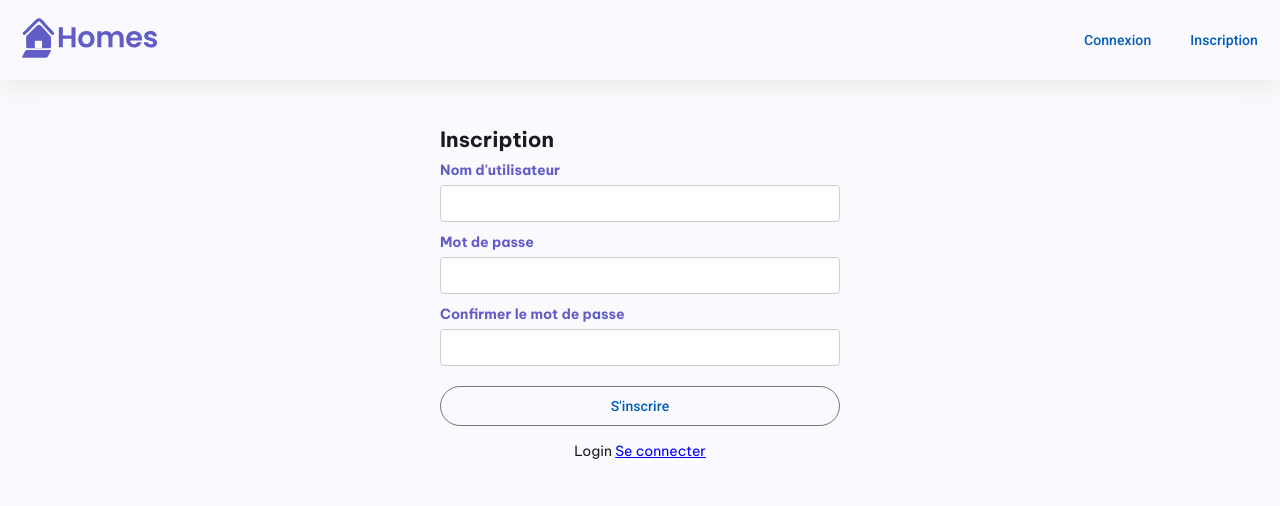
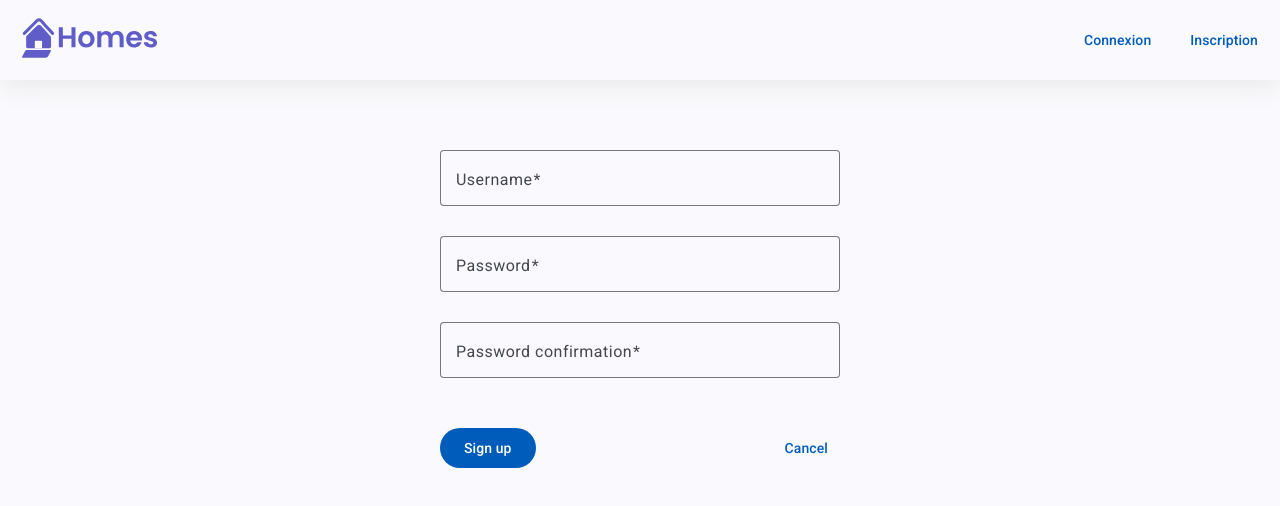
Before and after one commit to GabrielBolduc/Angular-tp1, an Angular app: page /register in a window 1280 px wide. Shown: the top 506 px of the page. Built offline with nearby package versions, Linux system fonts and the light colour scheme.

Commit message:
Commit v2.1

```diff
--- a/src/app/app.css
+++ b/src/app/app.css
@@ -3,28 +3,27 @@
 }
 
 header {
-  display: flex; /* Flexbox pour aligner Logo et Navigation */
+  display: flex;
   justify-content: space-between;
   align-items: center;
   min-height: 60px;
   padding: var(--content-padding);
   box-shadow: 0px 5px 25px var(--shadow-color);
-  flex-wrap: wrap; /* Permet aux éléments de passer à la ligne si nécessaire */
+  flex-wrap: wrap;
   gap: 10px;
 }
 
 .brand-logo {
-  height: 40px; /* Taille fixe pour éviter les déformations */
+  height: 40px;
   width: auto;
 }
 
 .content {
   padding: var(--content-padding);
-  max-width: 1200px; /* Limite la largeur sur les très grands écrans */
-  margin: 0 auto; /* Centre le contenu */
+  max-width: 1200px;
+  margin: 0 auto;
 }
 
-/* Styles pour la navigation Auth (ajoutée précédemment) */
 .auth-nav {
   display: flex;
   gap: 15px;
@@ -41,7 +40,6 @@ header {
   font-size: 1rem;
 }
 
-/* Responsive: Sur très petit écran, on centre tout */
 @media (max-width: 450px) {
   header {
     flex-direction: column;
--- a/src/app/app.ts
+++ b/src/app/app.ts
@@ -15,7 +15,7 @@ import {MatIconModule} from '@angular/material/icon';
         </a>
 
         <nav class="auth-nav">
-          @if (authService.isAuthenticated()) {
+          @if (authService.isLoggedIn) {
             <button class="nav-link" (click)="logout()">Déconnexion</button>
           } @else {
             <button matButton [routerLink]="['/login']">Connexion</button>
@@ -35,6 +35,6 @@ export class App {
   authService = inject(AuthService);
 
   logout() {
-    this.authService.logout();
+    this.authService.logOut();
   }
 }
--- a/src/app/auth/auth.ts
+++ b/src/app/auth/auth.ts
@@ -1,20 +1,78 @@
-import {Injectable, signal} from '@angular/core';
+import {Injectable} from '@angular/core';
+import {User} from '../models/user';
+import {UserCredentials} from '../models/user-credentials';
+import {MarthaRequestService} from '../services/MarthaRequestService';
+import {map} from 'rxjs/operators';
+import {Observable} from 'rxjs';
 
 @Injectable({
-  providedIn: 'root',
+  providedIn: 'root'
 })
 export class AuthService {
-  isAuthenticated = signal(false);
+  private readonly CURRENT_USER_KEY = 'housing.currentUser';
 
-  login(username: string) {
-    this.isAuthenticated.set(true);
+  private _currentUser : User | null = null;
+
+  get currentUser(): User | null {
+    return this._currentUser;
   }
 
-  logout() {
-    this.isAuthenticated.set(false);
+  get isLoggedIn(): boolean {
+    return !!this._currentUser;
   }
 
-  register(username: string) {
-    this.isAuthenticated.set(true);
+  constructor(private martha : MarthaRequestService) {
+    const storedCurrentUser = JSON.parse(localStorage.getItem(this.CURRENT_USER_KEY) ?? 'null');
+
+    if (storedCurrentUser) {
+      this._currentUser = new User(storedCurrentUser.email);
+    }
   }
+
+
+  private setCurrentUser(user: User | null) {
+    this._currentUser = user;
+    localStorage.setItem(this.CURRENT_USER_KEY, JSON.stringify(user));
+  }
+
+  logIn(credentials: UserCredentials): Observable<boolean> {
+
+      return this.martha.select('users-login', credentials).pipe(
+          map(data => {
+
+              if (data.length == 1) {
+                  this.setCurrentUser(new User(data[0].email));
+
+                  return true;
+              } else {
+                  return false;
+              }
+
+          })
+      );
+
+  }
+
+  signUp(credentials: UserCredentials): Observable<boolean> {
+
+    console.log({ credentials })
+
+      return this.martha.insert('users-signup', credentials).pipe(
+          map(result => {
+              if (result?.success) {
+                  this.setCurrentUser(new User(credentials.email));
+
+                  return true;
+              } else {
+                  return false;
+              }
+          })
+      );
+
+  }
+
+  logOut() {
+      this.setCurrentUser(null);
+  }
+
 }
--- a/src/app/login/login.css
+++ b/src/app/login/login.css
@@ -1,32 +1,18 @@
 .auth-container {
   max-width: 400px;
-  margin: 20px auto;
+  margin: 40px auto;
   padding: 20px;
 }
 
-label {
-  display: block;
-  margin-top: 10px;
-  font-weight: bold;
-  color: var(--primary-color);
+.auth-form {
+  display: flex;
+  flex-direction: column;
+  gap: 10px;
 }
 
-input {
-  width: 100%;
-  padding: 10px;
-  margin-top: 5px;
-  border-radius: 4px;
-  border: 1px solid #ccc;
-  box-sizing: border-box;
+#buttons {
+  display: flex;
+  justify-content: space-between;
+  align-items: center;
+  margin-top: 20px;
 }
-
-button {
-  margin-top: 20px;
-  width: 100%;
-  height: 2.5rem;
-}
-
-.auth-link {
-  margin-top: 15px;
-  text-align: center;
-}
--- a/src/app/login/login.ts
+++ b/src/app/login/login.ts
@@ -1,46 +1,69 @@
-import {Component, inject} from '@angular/core';
-import {FormControl, FormGroup, ReactiveFormsModule} from '@angular/forms';
-import {Router, RouterLink} from '@angular/router';
-import {AuthService} from '../auth/auth';
-import { MatAnchor } from "@angular/material/button";
+import { Component, inject, signal } from '@angular/core';
+import { RouterModule, Router } from '@angular/router';
+import { FormsModule } from '@angular/forms';
+import { AuthService } from '../auth/auth';
+import { UserCredentials } from '../models/user-credentials';
+
+// Material
+import { MatFormFieldModule } from '@angular/material/form-field';
+import { MatInputModule } from '@angular/material/input';
+import { MatIconModule } from '@angular/material/icon';
+import { MatButtonModule } from '@angular/material/button';
 
 @Component({
   selector: 'app-login',
   standalone: true,
-  imports: [ReactiveFormsModule, RouterLink, MatAnchor],
+  imports: [
+    RouterModule, FormsModule,
+    MatFormFieldModule, MatInputModule, MatIconModule, MatButtonModule
+  ],
   template: `
-    <section class="auth-container">
-      <h2 class="section-heading">Connexion</h2>
-      <form [formGroup]="loginForm" (ngSubmit)="submitLogin()">
+    <div class="auth-container">
+        <form (submit)="handleSubmit(usernameInput.value, passwordInput.value)" class="auth-form">
 
-        <label for="username">Nom d'utilisateur</label>
-        <input id="username" type="text" formControlName="username" />
+            @if (error()) {
+                <div id="error">
+                    {{ error() }}
+                </div>
+            }
 
-        <label for="password">Mot de passe</label>
-        <input id="password" type="password" formControlName="password" />
+            <mat-form-field appearance="outline">
+                <mat-label>Username</mat-label>
+                <input #usernameInput matInput>
+            </mat-form-field>
 
-        <button matButton="outlined" type="submit">Se connecter</button>
-      </form>
+            <mat-form-field appearance="outline">
+                <mat-label>Password</mat-label>
+                <input #passwordInput matInput type="password">
+            </mat-form-field>
 
-      <p class="auth-link">
-        No Account ? <a routerLink="/register">S'inscrire</a>
-      </p>
-    </section>
+            <div id="buttons">
+                <button mat-flat-button color="primary">Log in</button>
+                <a mat-button routerLink="/register">Create an account!</a>
+            </div>
+        </form>
+    </div>
   `,
-  styleUrls: ['./login.css'],
+  styleUrls: ['./login.css']
 })
 export class Login {
-  authService = inject(AuthService);
-  router = inject(Router);
+    private readonly router = inject(Router);
+    private readonly auth = inject(AuthService);
 
-  loginForm = new FormGroup({
-    username: new FormControl(''),
-    password: new FormControl(''),
-  });
+    error = signal<string | null>(null);
 
-  submitLogin() {
-    // On connecte l'utilisateur directement, sans vérifier les champs
-    this.authService.login(this.loginForm.value.username ?? '');
-    this.router.navigate(['/']);
-  }
+    handleSubmit(username: string, password: string) {
+        event?.preventDefault();
+
+        const credentials = new UserCredentials({ username, password });
+
+        this.auth.logIn(credentials).subscribe( success => {
+            if (success) {
+                this.router.navigate(['/']);
+            }
+            else {
+                this.error.set('Invalid credentials');
+            }
+        });
+    }
 }
--- /dev/null
+++ b/src/app/models/insert-result.ts
@@ -0,0 +1,11 @@
+export class InsertResult {
+
+    readonly success: boolean
+    readonly lastInsertId: number
+
+    constructor({ success, lastInsertId }: {success: boolean, lastInsertId: number}) {
+        this.success = success
+        this.lastInsertId = lastInsertId
+    }
+
+}
--- /dev/null
+++ b/src/app/models/user-credentials.ts
@@ -0,0 +1,10 @@
+export class UserCredentials {
+    readonly email: string
+    readonly password: string
+
+    constructor({ username, password }: { username: string, password: string }) {
+        this.email = username.toLowerCase()
+        this.password = password
+    }
+
+}
--- /dev/null
+++ b/src/app/models/user.ts
@@ -0,0 +1,5 @@
+export class User {
+    constructor(
+        public email: string
+    ) { }
+}
--- a/src/app/register/register.css
+++ b/src/app/register/register.css
@@ -1,32 +1,18 @@
 .auth-container {
   max-width: 400px;
-  margin: 20px auto;
+  margin: 40px auto;
   padding: 20px;
 }
 
-label {
-  display: block;
-  margin-top: 10px;
-  font-weight: bold;
-  color: var(--primary-color);
+form {
+  display: flex;
+  flex-direction: column;
+  gap: 10px;
 }
 
-input {
-  width: 100%;
-  padding: 10px;
-  margin-top: 5px;
-  border-radius: 4px;
-  border: 1px solid #ccc;
-  box-sizing: border-box;
+#buttons {
+  display: flex;
+  justify-content: space-between;
+  align-items: center;
+  margin-top: 20px;
 }
-
-button {
-  margin-top: 20px;
-  width: 100%;
-  height: 2.5rem;
-}
-
-.auth-link {
-  margin-top: 15px;
-  text-align: center;
-}
--- a/src/app/register/register.ts
+++ b/src/app/register/register.ts
@@ -1,51 +1,124 @@
-import {Component, inject} from '@angular/core';
-import {FormControl, FormGroup, ReactiveFormsModule} from '@angular/forms';
-import {Router, RouterLink} from '@angular/router';
+import {Component, inject, signal} from '@angular/core';
+import {RouterModule, Router} from '@angular/router';
+import {FormControl, FormGroup, FormGroupDirective, NgForm, AbstractControl, ReactiveFormsModule, Validators, ValidationErrors} from '@angular/forms';
 import {AuthService} from '../auth/auth';
-import { MatAnchor } from "@angular/material/button";
+import {UserCredentials} from '../models/user-credentials';
+
+import {MatFormFieldModule} from '@angular/material/form-field';
+import {MatInputModule} from '@angular/material/input';
+import {MatIconModule} from '@angular/material/icon';
+import {MatButtonModule} from '@angular/material/button';
+import {ErrorStateMatcher} from '@angular/material/core';
+
+class ConfirmationMatcher implements ErrorStateMatcher {
+  isErrorState(control: FormControl | null, form: FormGroupDirective | NgForm | null): boolean {
+    const isSubmitted = form && form.submitted;
+    return !!(
+        control
+        && (control.invalid || form?.hasError('passwordConfirmationMustMatch'))
+        && (control.dirty || control.touched || isSubmitted)
+    );
+  }
+}
 
 @Component({
   selector: 'app-register',
   standalone: true,
-  imports: [ReactiveFormsModule, RouterLink, MatAnchor],
+  imports: [
+    RouterModule, ReactiveFormsModule,
+    MatFormFieldModule, MatInputModule, MatIconModule, MatButtonModule
+  ],
   template: `
-    <section class="auth-container">
-      <h2 class="section-heading">Inscription</h2>
-      <form [formGroup]="registerForm" (ngSubmit)="submitRegister()">
+    <div class="auth-container">
+        <form [formGroup]="signupForm" (submit)="handleSubmit()">
 
-        <label for="username">Nom d'utilisateur</label>
-        <input id="username" type="text" formControlName="username" />
+            @if (error()) {
+                <div id="error">
+                    {{ error() }}
+                </div>
+            }
 
-        <label for="password">Mot de passe</label>
-        <input id="password" type="password" formControlName="password" />
+            <mat-form-field appearance="outline">
+                <mat-label>Username</mat-label>
+                <input formControlName="username" matInput>
 
-        <label for="confirmPassword">Confirmer le mot de passe</label>
-        <input id="confirmPassword" type="password" formControlName="confirmPassword" />
+                @if(usernameControl.hasError('required')) {
+                    <mat-error>Please enter a username</mat-error>
+                }
+                @else if(usernameControl.hasError('email')) {
+                    <mat-error>Username must be an email</mat-error>
+                }
+            </mat-form-field>
 
-        <button matButton="outlined" type="submit">S'inscrire</button>
-      </form>
+            <mat-form-field appearance="outline">
+                <mat-label>Password</mat-label>
+                <input formControlName="password" matInput type="password">
+                <mat-error>Please enter a password</mat-error>
+            </mat-form-field>
 
-      <p class="auth-link">
-        Login <a routerLink="/login">Se connecter</a>
-      </p>
-    </section>
+            <mat-form-field appearance="outline">
+                <mat-label>Password confirmation</mat-label>
+                <input formControlName="passwordConfirmation" [errorStateMatcher]="confirmationMatcher" matInput type="password">
+
+                @if(passwordConfirmationControl.hasError('required')) {
+                    <mat-error>Please enter a password confirmation</mat-error>
+                }
+                @else if(signupForm.hasError('passwordConfirmationMustMatch')) {
+                    <mat-error>Password confirmation must match password</mat-error>
+                }
+            </mat-form-field>
+
+            <div id="buttons">
+                <button mat-flat-button color="primary">Sign up</button>
+                <a mat-button routerLink="/login">Cancel</a>
+            </div>
+        </form>
+    </div>
   `,
-  styleUrls: ['./register.css'],
+  styleUrls: ['./register.css']
 })
 export class Register {
-  authService = inject(AuthService);
-  router = inject(Router);
+    private readonly router = inject(Router);
+    private readonly auth = inject(AuthService);
 
-  // Suppression des validateurs
-  registerForm = new FormGroup({
-    username: new FormControl(''),
-    password: new FormControl(''),
-    confirmPassword: new FormControl(''),
-  });
+    error = signal<string | null>(null);
 
-  submitRegister() {
-    // Connexion directe sans validation
-    this.authService.register(this.registerForm.value.username ?? '');
-    this.router.navigate(['/']);
-  }
+    passwordControl = new FormControl('', [Validators.required]);
+    passwordConfirmationControl = new FormControl('', [Validators.required]);
+
+    private passwordMatch(form: AbstractControl): ValidationErrors | null {
+        if (form.value?.password != form.value?.passwordConfirmation) {
+            return { passwordConfirmationMustMatch: true };
+        } else {
+            return null;
+        }
+    }
+
+    signupForm = new FormGroup({
+        username: new FormControl('', [Validators.required, Validators.email]),
+        password: this.passwordControl,
+        passwordConfirmation: this.passwordConfirmationControl
+    }, [this.passwordMatch]);
+
+    confirmationMatcher = new ConfirmationMatcher();
+
+    get usernameControl(): FormControl {
+        return this.signupForm.get('username') as FormControl;
+    }
+
+    handleSubmit() {
+        if (this.signupForm.valid) {
+            const { username, password } = this.signupForm.value;
+            const credentials = new UserCredentials({ username: username!, password: password! });
+
+            this.auth.signUp(credentials).subscribe( success => {
+                if (success) {
+                    this.router.navigate(['/']);
+                }
+                else {
+                    this.error.set('Could not create account');
+                }
+            });
+        }
+    }
 }
--- /dev/null
+++ b/src/app/services/MarthaRequestService.ts
@@ -0,0 +1,69 @@
+import {HttpClient} from '@angular/common/http';
+import {Injectable} from '@angular/core';
+import {Observable, of} from 'rxjs';
+import {map, catchError, tap} from 'rxjs/operators';
+import {InsertResult} from '../models/insert-result';
+
+@Injectable({
+  providedIn: 'root'
+})
+export class MarthaRequestService {
+  private readonly username = 'gabriel';
+  private readonly password = 'pU500EsNf6*3qv';
+
+  constructor(private http: HttpClient) { }
+
+  private get headers() {
+    return { headers: {'auth' : btoa(`${this.username}:${this.password}`)}};
+  }
+
+  private getUrl(query: string) {
+    return `http://martha.jh.shawinigan.info/queries/${query}/execute`;
+  }
+
+  select(query: string, body: any = null): Observable<any | null> {
+    return this.http.post<any>(this.getUrl(query), body, this.headers).pipe(
+      map(response => {
+        console.log('Martha select', response);
+
+        if (response.success) {
+          return response.data;
+        } else {
+          return false;
+        }
+      }),
+      catchError(error => {
+        console.log('Error', error);
+
+        return of(null);
+      })
+    );
+  }
+
+  insert(query: string, body: any = null): Observable<InsertResult | null> {
+    return this.http.post<any>(this.getUrl(query), body, this.headers).pipe(
+      map(result => {
+        console.log('Martha insert', result);
+
+        return new InsertResult(result);
+      }),
+      catchError(error => {
+        console.log('Error', error);
+
+        return of(null);
+      })
+    );
+  }
+
+  statement(query: string, body: any = null): Observable<boolean | null> {
+    return this.http.post<any>(this.getUrl(query), body, this.headers).pipe(
+      tap(response => console.log('Martha statement', response)),
+      map(result => result.success ?? false),
+      catchError(error => {
+        console.log('Error', error);
+
+        return of(null);
+      })
+    );
+  }
+}
--- a/src/styles.css
+++ b/src/styles.css
@@ -28,7 +28,6 @@ button.primary {
   padding: 20px;
 }
 
-/* Espacement standard */
 .spacer {
   flex: 1 1 auto;
 }
```
